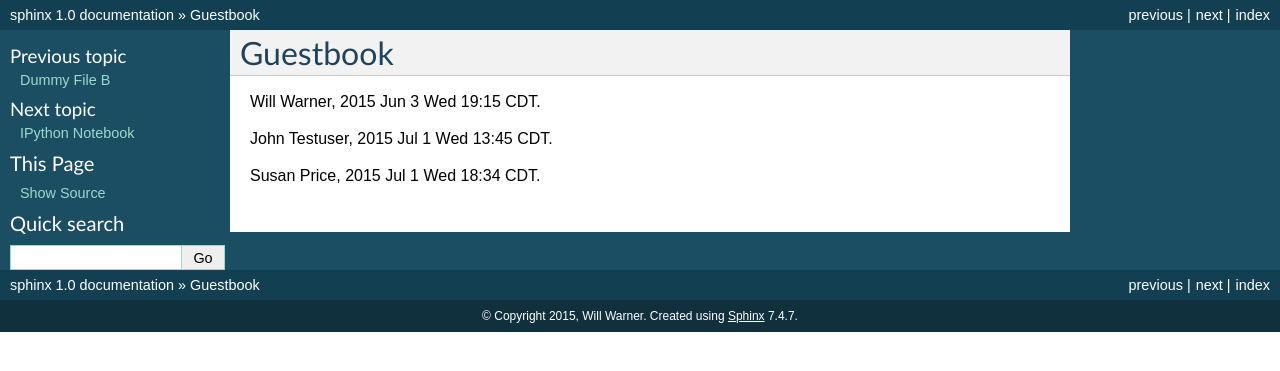
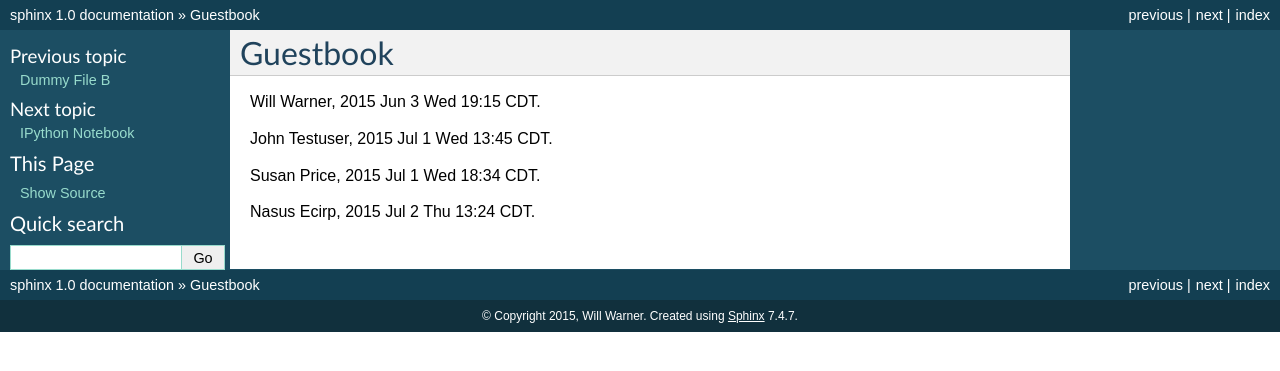
Before and after one commit to ContinuumIO/misc-docs-info, a Sphinx documentation site: the page built from source/guest.rst, in a window 1280 px wide. Shown: the top 371 px of the page. Built offline with Sphinx 7.4.7, drawn with Linux system fonts in a browser that asks for light colours.

Commit message:
Guestbook Update to Test Access
Susan's second try at placing an edited file
using GitHub.

```diff
--- a/source/guest.rst
+++ b/source/guest.rst
@@ -6,3 +6,5 @@ Will Warner, 2015 Jun 3 Wed 19:15 CDT.
 John Testuser, 2015 Jul 1 Wed 13:45 CDT.
 
 Susan Price, 2015 Jul 1 Wed 18:34 CDT.
+
+Nasus Ecirp, 2015 Jul 2 Thu 13:24 CDT.
```
